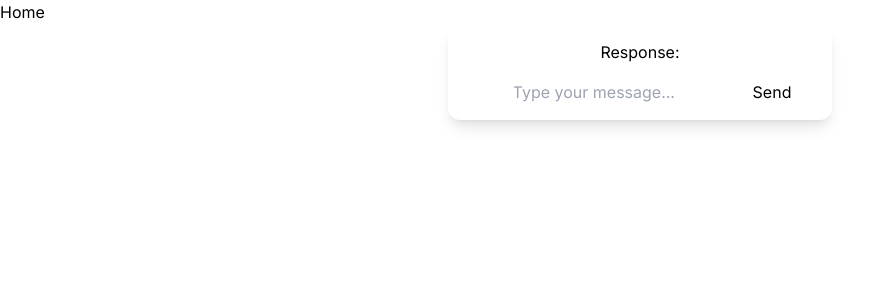
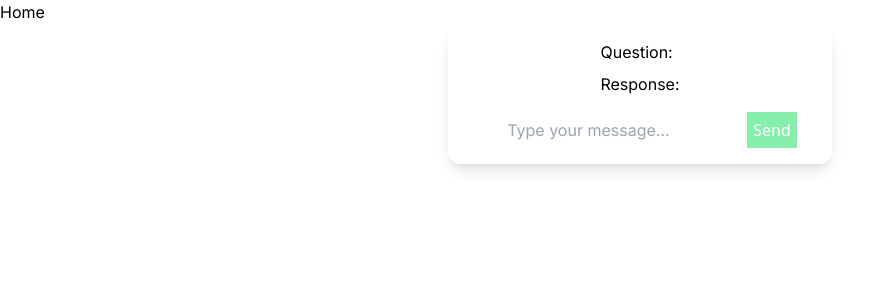
Before and after one commit to jrdnthedev/chatbot, a Next.js app: page / in a window 1280 px wide. Shown: the top 300 px of the page, without its empty margins (0-892 px from the left). Built offline with nearby package versions, Linux system fonts and the light colour scheme.

Commit message:
refactor: added better spacing between elements and some font updates

```diff
--- a/app/components/chatbot/chatbot.tsx
+++ b/app/components/chatbot/chatbot.tsx
@@ -49,18 +49,36 @@ export default function ChatBot() {
   return (
     <section className="flex-1 flex-col py-8 px-8 max-w-sm mx-auto bg-white rounded-xl shadow-lg space-y-2 sm:py-4 sm:flex sm:items-center sm:space-y-0 sm:space-x-6">
       <div className="mb-4">
-        <p>Response:</p>
-        {isSearching ? <p>{outputMessage}</p> : <LoadingSpinner />}
+        {isSearching ? (
+          <>
+            <div className="mb-2">
+              <p>Question:</p>
+              <p>{inputMessage}</p>
+            </div>
+            <div>
+              <p>Response:</p>
+              <p>{outputMessage}</p>
+            </div>
+          </>
+        ) : (
+          <LoadingSpinner />
+        )}
       </div>
-      <form onSubmit={handleSubmit}>
+
+      <form onSubmit={handleSubmit} className="flex mx-0">
         <input
           type="text"
           name="message"
           placeholder="Type your message..."
           onChange={handleInputChange}
-          className="focus:outline-none focus:ring focus:ring-violet-300 rounded-xl mr-1.5"
+          className="focus:outline-none focus:ring focus:ring-violet-300 rounded-xl mr-1.5 flex-1"
         />
-        <button type="submit">Send</button>
+        <button
+          type="submit"
+          className="p-1.5 bg-green-300 font-medium text-white font-sans"
+        >
+          Send
+        </button>
       </form>
     </section>
   );
```
